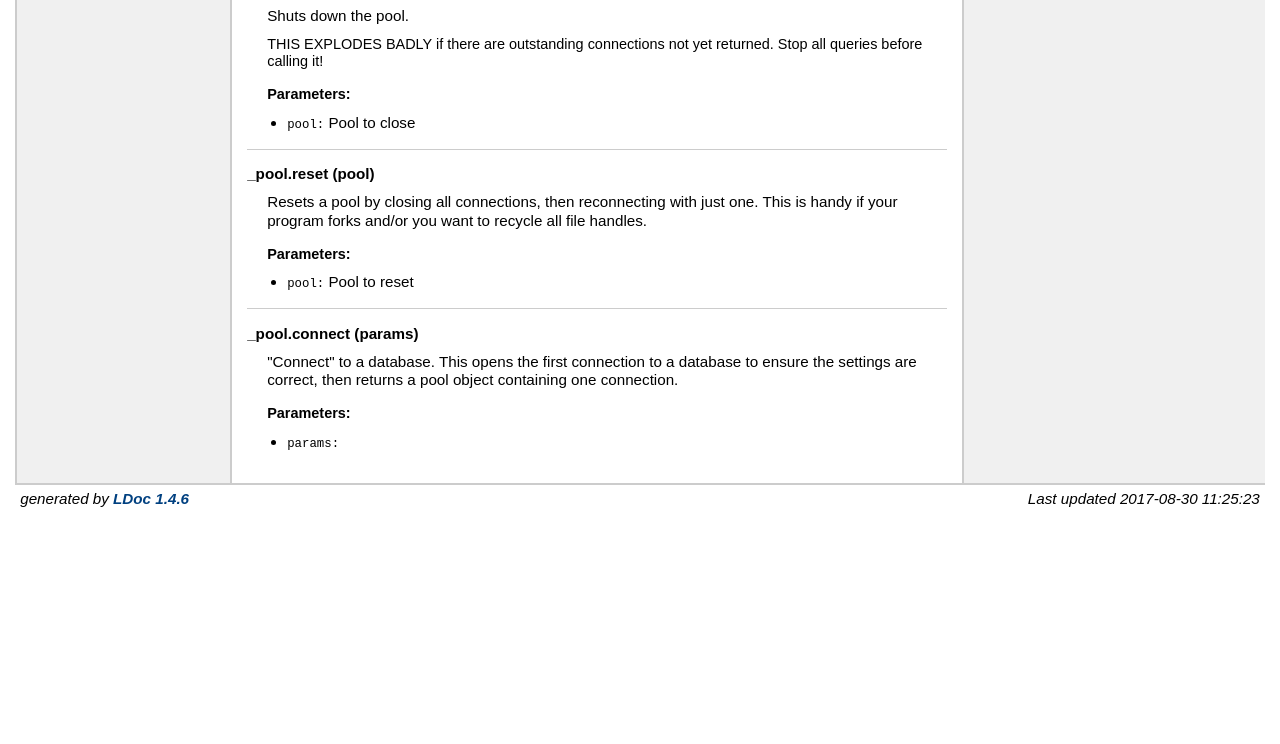
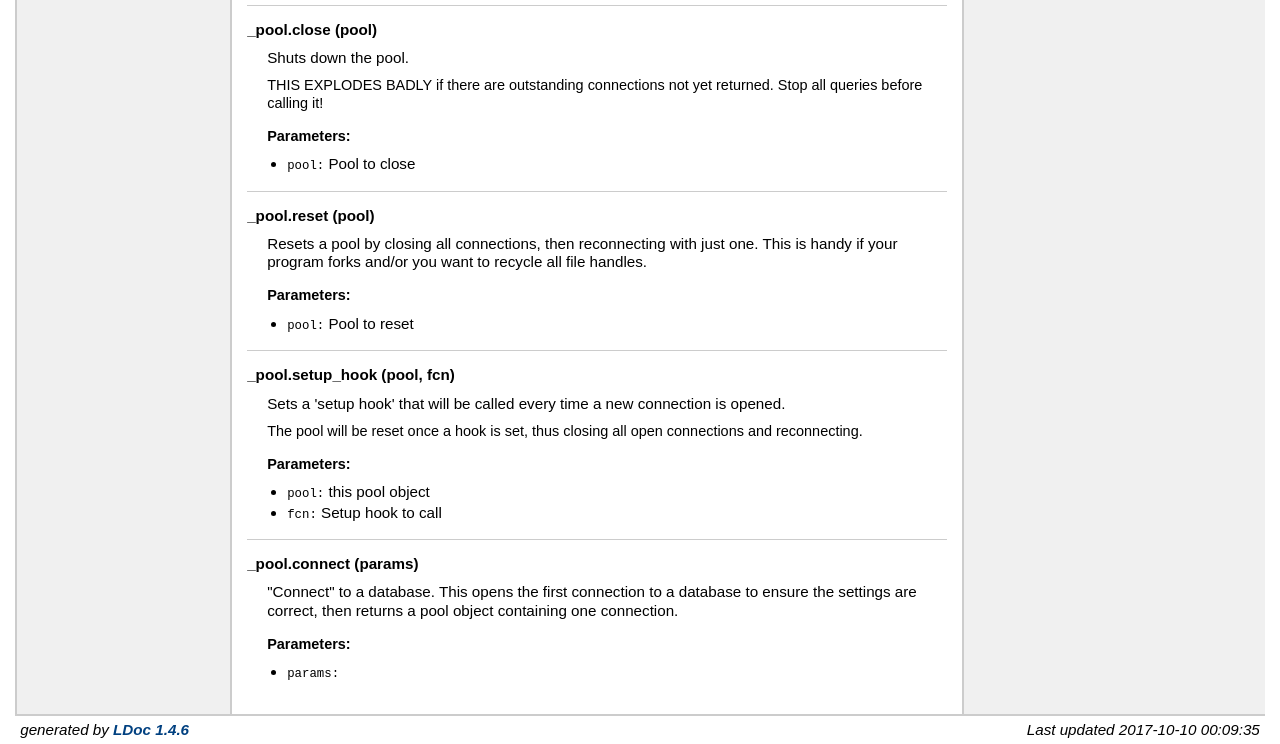
Before and after one commit to LuaDist-testing/sqltable, a plain HTML site: page doc/modules/sqltable.pool.html in a window 1280 px wide. Shown: the part 1485-2229 px from the top of the page. Before the commit the page ends 1998 px from the top, so only its background shows below. Drawn offline with Linux system fonts and the light colour scheme.

Commit message:
Update to version 1.3-1

```diff
--- a/doc/modules/sqltable.pool.html
+++ b/doc/modules/sqltable.pool.html
@@ -91,6 +91,11 @@
 	<td class="name" nowrap><a href="#_pool.reset">_pool.reset (pool)</a></td>
 	<td class="summary">Resets a pool by closing all connections, then reconnecting
  with just one.</td>
+	</tr>
+	<tr>
+	<td class="name" nowrap><a href="#_pool.setup_hook">_pool.setup_hook (pool, fcn)</a></td>
+	<td class="summary">Sets a 'setup hook' that will be called every time a new
+ connection is opened.</td>
 	</tr>
 	<tr>
 	<td class="name" nowrap><a href="#_pool.connect">_pool.connect (params)</a></td>
@@ -277,6 +282,33 @@
 
 </dd>
     <dt>
+    <a name = "_pool.setup_hook"></a>
+    <strong>_pool.setup_hook (pool, fcn)</strong>
+    </dt>
+    <dd>
+    Sets a 'setup hook' that will be called every time a new
+ connection is opened.
+<p> The pool will be reset once a hook is set, thus closing all
+ open connections and reconnecting.
+
+
+
+    <h3>Parameters:</h3>
+    <ul>
+        <li><span class="parameter">pool</span>
+         this pool object
+        </li>
+        <li><span class="parameter">fcn</span>
+         Setup hook to call
+        </li>
+    </ul>
+
+
+
+
+
+</dd>
+    <dt>
     <a name = "_pool.connect"></a>
     <strong>_pool.connect (params)</strong>
     </dt>
@@ -306,7 +338,7 @@
 </div> <!-- id="main" -->
 <div id="about">
 <i>generated by <a href="http://github.com/stevedonovan/LDoc">LDoc 1.4.6</a></i>
-<i style="float:right;">Last updated 2017-08-30 11:25:23 </i>
+<i style="float:right;">Last updated 2017-10-10 00:09:35 </i>
 </div> <!-- id="about" -->
 </div> <!-- id="container" -->
 </body>
```
Also changed, not shown: doc/index.html (+1 -1 lines), doc/modules/sqltable.connection.html (+1 -1 lines), doc/modules/sqltable.env.html (+38 -1 lines), doc/modules/sqltable.html (+1 -1 lines), doc/modules/sqltable.table.html (+1 -1 lines), 10 other files.
